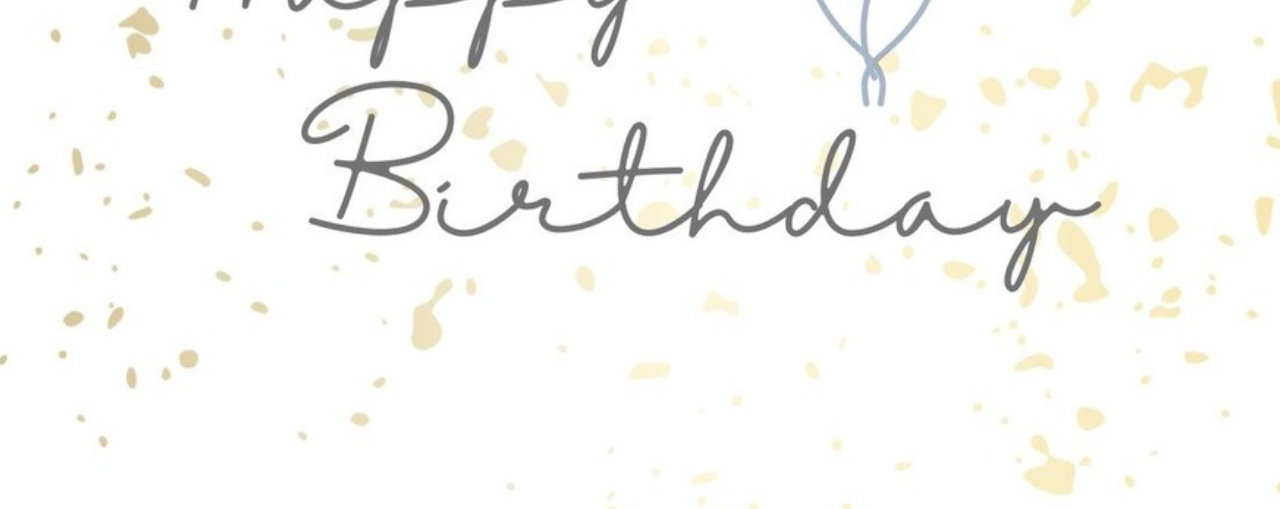
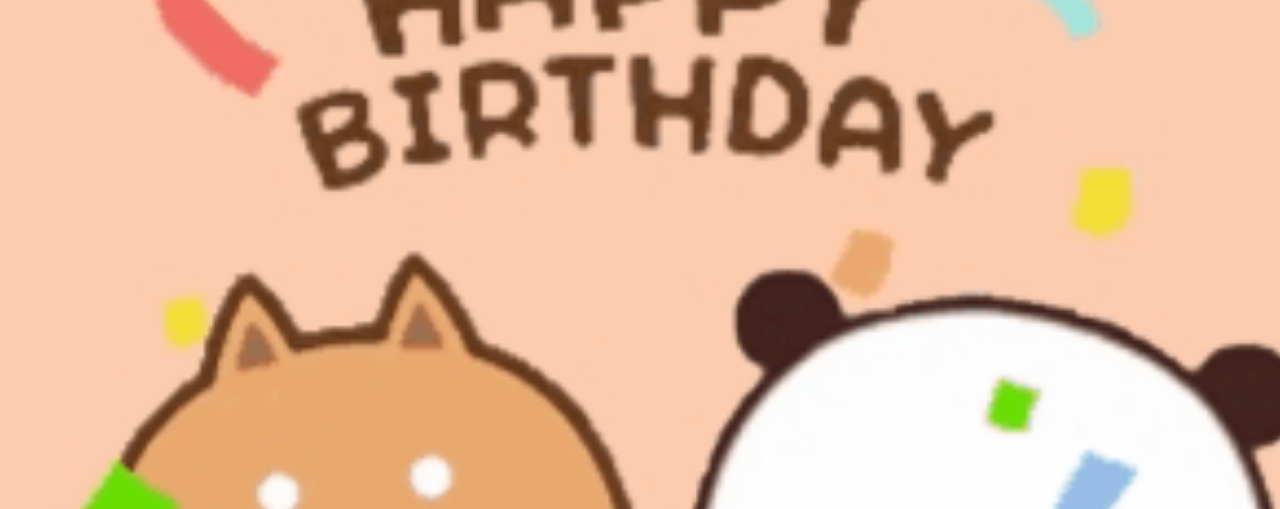
Before and after one commit to Toki1020/card, a plain HTML site: page index.html in a window 1280 px wide. Shown: the part 311-820 px from the top of the page. Drawn offline with Linux system fonts and the light colour scheme.

Commit message:
Update index.html

```diff
--- a/index.html
+++ b/index.html
@@ -35,7 +35,7 @@
         }
         .page-1 {
             z-index: 2;
-            background: url('open.jpg') no-repeat center center;
+            background: url('happy-birthday-cute.gif') no-repeat center center;
             background-size: cover;
             transform: rotateY(0deg);
             color: #777777;
@@ -99,7 +99,6 @@
             <div class="message">
                 祝你生日快乐！🎉<br>
                 本来是要让Hillary当天送给你的但是他不得空就没办法啦<br>
-                抱歉没有办法当天给你<br>
                 希望你会喜欢这个礼物
             </div>
             <button class="play-btn" id="playPauseBtn" onclick="toggleMusic(event)">
```
